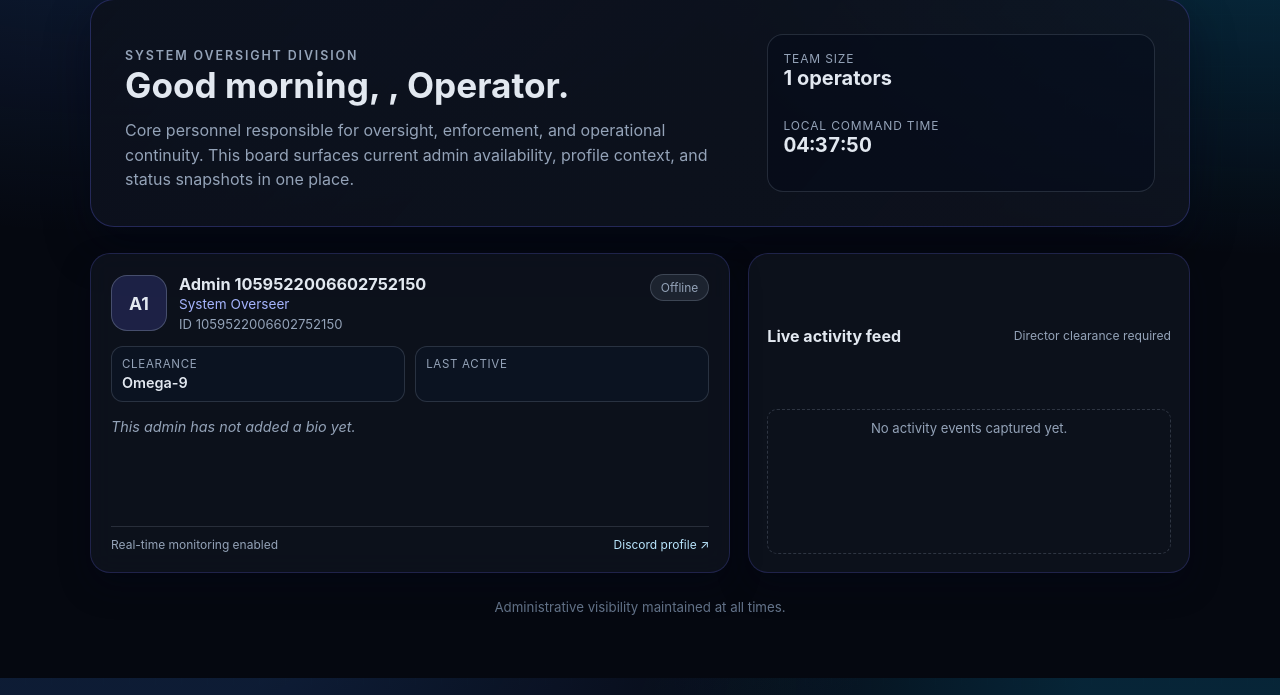
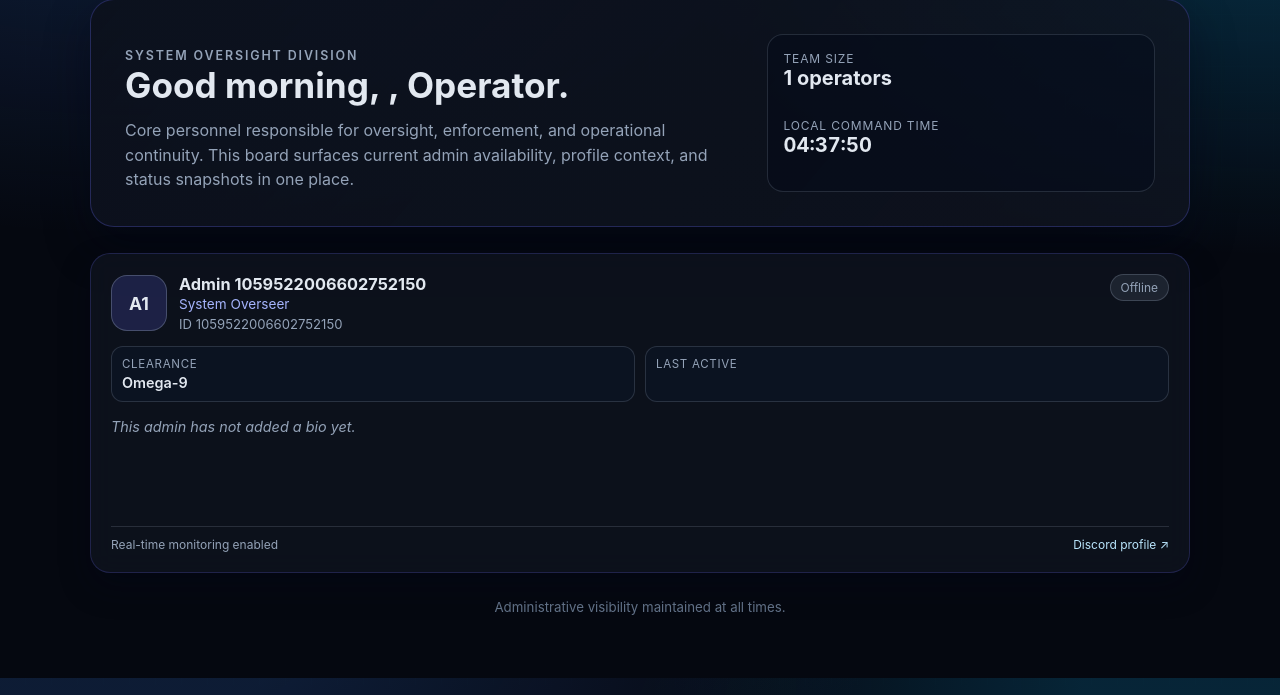
Before and after one commit to DeadlyKurbo/project-spectre, a FastAPI app: page /admin-team in a window 1280 px wide. Shown: the part 122-817 px from the top of the page. Run offline with FastAPI, Linux system fonts and the light colour scheme.

Commit message:
Remove live activity feed from admin team page

```diff
--- a/templates/admin_team.html
+++ b/templates/admin_team.html
@@ -126,48 +126,10 @@
 
     .ops-grid {
       display: grid;
-      grid-template-columns: minmax(0, 1.45fr) minmax(300px, 1fr);
+      grid-template-columns: 1fr;
       gap: 18px;
       align-items: start;
     }
-    .activity-feed {
-      background: var(--panel);
-      border-radius: 20px;
-      border: 1px solid rgba(99, 102, 241, .22);
-      box-shadow: 0 14px 30px rgba(2, 6, 23, .35);
-      padding: 18px;
-      display: grid;
-      gap: 10px;
-      min-height: 320px;
-    }
-    .activity-feed__header {
-      display: flex;
-      justify-content: space-between;
-      align-items: center;
-      gap: 8px;
-    }
-    .activity-feed__title { margin: 0; font-size: 1rem; }
-    .activity-feed__status { font-size: .76rem; color: var(--muted); }
-    .activity-feed__list {
-      margin: 0;
-      padding: 0;
-      list-style: none;
-      display: grid;
-      gap: 8px;
-      max-height: 520px;
-      overflow: auto;
-    }
-    .activity-feed__item {
-      border: 1px solid rgba(148,163,184,.2);
-      background: rgba(15, 23, 42, .46);
-      border-radius: 12px;
-      padding: 10px;
-      display: grid;
-      gap: 5px;
-    }
-    .activity-feed__meta { color: var(--muted); font-size: .75rem; }
-    .activity-feed__event { font-size: .88rem; }
-    .activity-feed__empty { color: var(--muted); font-size: .82rem; border: 1px dashed rgba(148,163,184,.25); border-radius: 10px; padding: 10px; text-align:center;}
 
     .roster {
       display: grid;
@@ -393,13 +355,6 @@
       {% endif %}
       </section>
 
-      <aside class="activity-feed" aria-live="polite">
-        <div class="activity-feed__header">
-          <h3 class="activity-feed__title">Live activity feed</h3>
-          <span class="activity-feed__status" id="activity-status">Initializing stream…</span>
-        </div>
-        <ul class="activity-feed__list" id="activity-feed"></ul>
-      </aside>
     </section>
 
     <footer class="footer">
@@ -415,8 +370,6 @@
       const greetingEl = document.getElementById("greeting");
       const cards = document.querySelectorAll(".admin-card");
       const viewerPayloadNode = document.getElementById("viewer-admin");
-      const activityFeedEl = document.getElementById("activity-feed");
-      const activityStatusEl = document.getElementById("activity-status");
       let viewer = null;
       let apiToken = null;
 
@@ -479,29 +432,6 @@
           }
         });
       }
-
-
-      function renderActivity(logs) {
-        if (!activityFeedEl) return;
-        const items = Array.isArray(logs) ? logs : [];
-        if (!items.length) {
-          activityFeedEl.innerHTML = '<li class="activity-feed__empty">No activity events captured yet.</li>' ;
-          return;
-        }
-        activityFeedEl.innerHTML = items.slice(0, 50).map((entry) => {
-          const eventType = String(entry.type || "activity").toUpperCase();
-          const user = String(entry.user || "Unknown");
-          const ip = String(entry.ip || "Unknown");
-          const when = String(entry.timeLabel || entry.time || "Unknown");
-          return `
-            <li class="activity-feed__item">
-              <div class="activity-feed__event">${eventType} • ${user}</div>
-              <div class="activity-feed__meta">IP ${ip}</div>
-              <div class="activity-feed__meta">${when}</div>
-            </li>`;
-        }).join("");
-      }
-
       async function ensureApiToken() {
         if (apiToken) return apiToken;
         const response = await fetch("/api/auth/token", { credentials: "same-origin" });
@@ -522,60 +452,6 @@
           "Content-Type": "application/json",
           "Authorization": `Bearer ${token}`,
         };
-      }
-
-      async function fetchActivity() {
-        const response = await fetch("/api/activity", {
-          credentials: "same-origin",
-          headers: await authHeaders(),
-        });
-        if (!response.ok) {
-          throw new Error(`Activity fetch failed (${response.status})`);
-        }
-        return response.json();
-      }
-
-      async function startActivityStream() {
-        if (!viewer || viewer.role !== "Director") {
-          if (activityStatusEl) activityStatusEl.textContent = "Director clearance required";
-          return;
-        }
-        try {
-          const token = await ensureApiToken();
-          const protocol = window.location.protocol === "https:" ? "wss" : "ws";
-          const socket = new WebSocket(`${protocol}://${window.location.host}/ws/director/activity?token=${encodeURIComponent(token)}`);
-          socket.onopen = () => {
-            if (activityStatusEl) activityStatusEl.textContent = "Director stream connected";
-          };
-          socket.onmessage = (event) => {
-            try {
-              const payload = JSON.parse(event.data || "{}");
-              if (payload && payload.event === "activity_update") {
-                renderActivity(Array.isArray(payload.payload) ? payload.payload : []);
-              }
-            } catch (_err) {
-              // Ignore malformed stream updates and keep the last valid snapshot.
-            }
-          };
-          socket.onerror = () => {
-            if (activityStatusEl) activityStatusEl.textContent = "Director stream interrupted; polling fallback active";
-          };
-        } catch (_err) {
-          if (activityStatusEl) activityStatusEl.textContent = "Activity stream unavailable";
-        }
-      }
-
-      async function refreshActivity() {
-        if (!viewer || viewer.role !== "Director") {
-          if (activityStatusEl) activityStatusEl.textContent = "Director clearance required";
-          renderActivity([]);
-          return;
-        }
-        try {
-          renderActivity(await fetchActivity());
-        } catch (_err) {
-          if (activityStatusEl) activityStatusEl.textContent = "Activity feed unavailable";
-        }
       }
 
       async function fetchAdmins() {
@@ -615,10 +491,6 @@
       refreshPresence();
       window.setInterval(refreshPresence, 5000);
 
-      refreshActivity();
-      window.setInterval(refreshActivity, 15000);
-      startActivityStream();
-
       sendHeartbeat();
       window.setInterval(sendHeartbeat, 30000);
     }());
```
